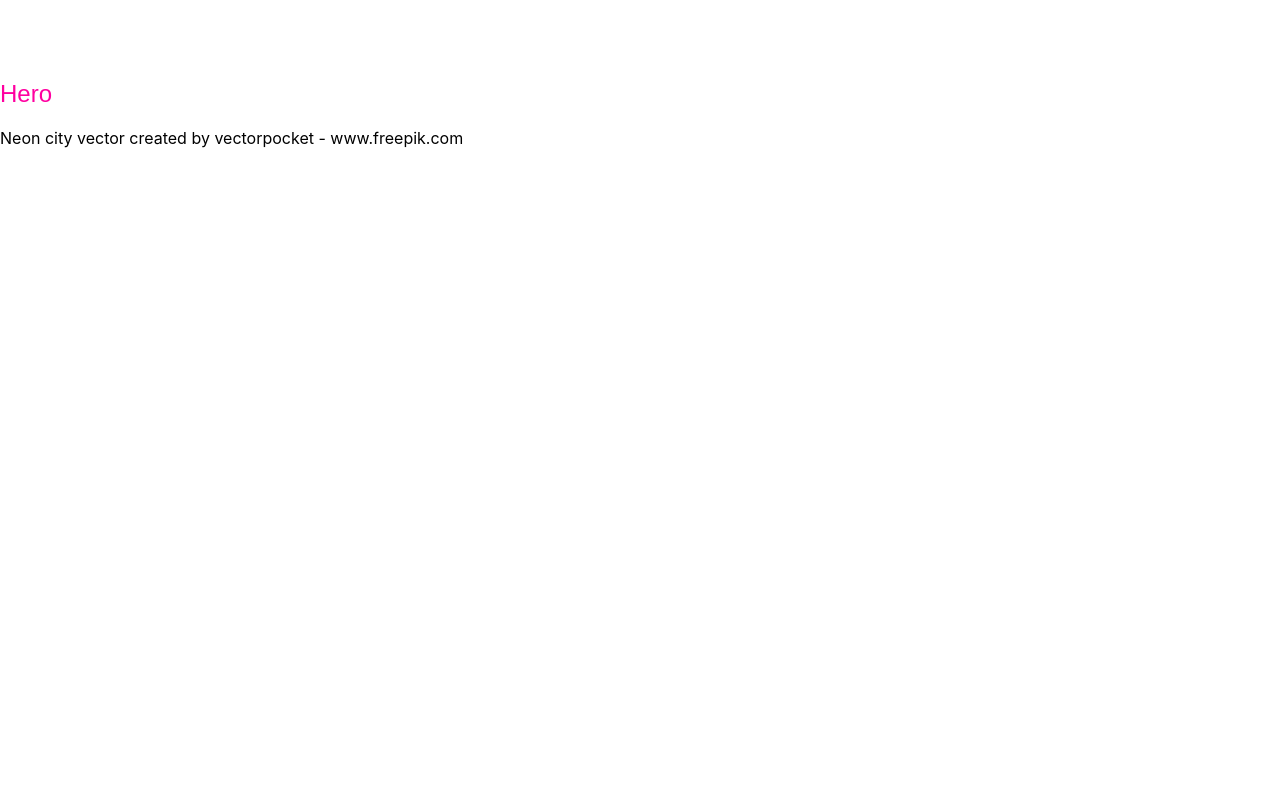
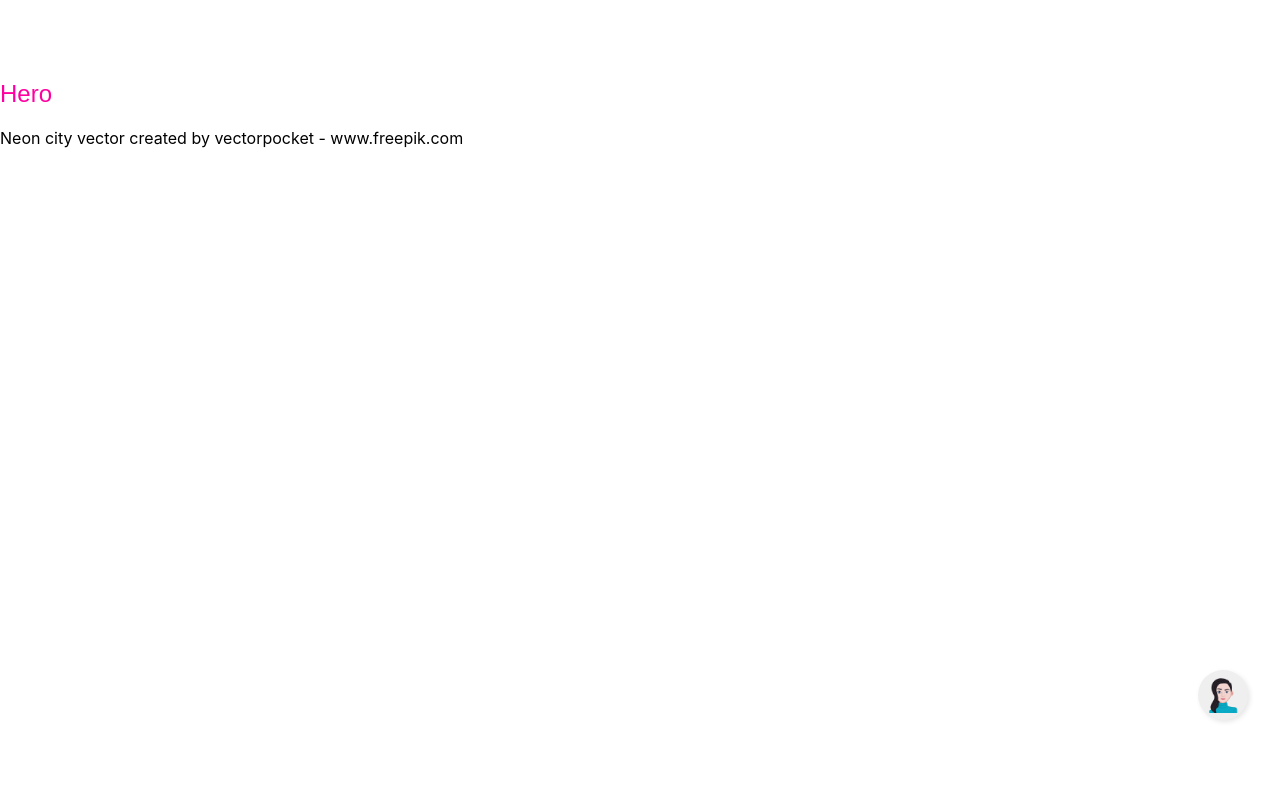
Before and after one commit to irenekyc/portfolio, a Next.js app: page / in a window 1280 px wide. Shown: the top 800 px of the page. Built offline with nearby package versions, Linux system fonts and the light colour scheme.

Commit message:
added contact floating button

```diff
--- /dev/null
+++ b/widgets/contact/Contact.module.scss
@@ -0,0 +1,86 @@
+.ic__contact {
+  position: fixed;
+  bottom: 80px;
+  right: 2rem;
+
+  &__wrapper {
+    width: 100%;
+    height: 100%;
+    border-radius: 100%;
+    position: relative;
+  }
+  &__button {
+    width: 100%;
+    height: 100%;
+    border-radius: 100%;
+    overflow: hidden;
+    cursor: pointer;
+    outline: none;
+    border: none;
+    box-shadow: 2px 2px 5px rgba(black, 0.1);
+    width: 50px;
+    height: 50px;
+    &:hover {
+      transform: scale(1.1);
+    }
+  }
+
+  &__dropdown {
+    &__wrapper {
+      width: 150px;
+      position: absolute;
+      top: 50%;
+      right: 0;
+      transform: translateY(-50%);
+      display: flex;
+      flex-direction: column;
+      align-items: flex-end;
+      justify-content: space-around;
+      height: 0px;
+      overflow: hidden;
+      z-index: -1;
+      height: 160px;
+    }
+    &__item {
+      height: 45px;
+      width: 45px;
+      border-radius: 100%;
+      background: white;
+      box-shadow: 2px 2px 5px rgba(black, 0.1);
+      transition: all 0.25s ease-in-out;
+      display: flex;
+      justify-content: center;
+      align-items: center;
+      opacity: 0;
+      &:first-child {
+        transform: translateY(100%);
+      }
+      &:nth-child(3) {
+        transform: translateY(-100%);
+      }
+
+      a {
+        display: flex;
+        justify-content: center;
+        align-items: center;
+      }
+
+      svg {
+        width: 65%;
+      }
+
+      &__active {
+        opacity: 1;
+        &:first-child {
+          transform: translateX(-120%);
+        }
+        &:nth-child(2) {
+          transform: translateX(-200%);
+        }
+        &:nth-child(3) {
+          transform: translateX(-120%);
+        }
+      }
+    }
+  }
+}
--- a/widgets/contact/Contact.tsx
+++ b/widgets/contact/Contact.tsx
@@ -1,12 +1,44 @@
-import { FunctionComponent} from 'react'
-import Section from '../../layout/section'
-import Heading from '../../components/heading'
+import { FunctionComponent, useState } from 'react'
+import Image from 'next/image'
+import styles from './Contact.module.scss'
+import classnames from 'classnames'
 
 const Contact:FunctionComponent = ()=>{
-  return <Section>
-    <Heading heading={2}>Contact</Heading>
+  const [isDropdownOpened, setIsDropdownOpened] = useState<boolean>(false)
+  return <div className={styles.ic__contact}>
+    <div className={styles.ic__contact__wrapper}>
+      <button className={styles.ic__contact__button} onClick={()=> setIsDropdownOpened(!isDropdownOpened)}>
+        <Image src="/assets/irene-avatar.png" width="50"height="50" objectFit="cover"/>
+      </button>
+      <div className={styles.ic__contact__dropdown__wrapper}>
+        <div className={classnames(styles.ic__contact__dropdown__item,{
+            [styles.ic__contact__dropdown__item__active]: isDropdownOpened
+        })}>
+          <a href="mailto:irenekayuc@gmail.com">
+          <svg xmlns="http://www.w3.org/2000/svg" viewBox="0 0 512 512"><path d="M464 64C490.5 64 512 85.49 512 112C512 127.1 504.9 141.3 492.8 150.4L275.2 313.6C263.8 322.1 248.2 322.1 236.8 313.6L19.2 150.4C7.113 141.3 0 127.1 0 112C0 85.49 21.49 64 48 64H464zM217.6 339.2C240.4 356.3 271.6 356.3 294.4 339.2L512 176V384C512 419.3 483.3 448 448 448H64C28.65 448 0 419.3 0 384V176L217.6 339.2z"/></svg>
+          </a>
 
-  </Section>
+
+        </div>
+        <div className={classnames(styles.ic__contact__dropdown__item,{
+            [styles.ic__contact__dropdown__item__active]: isDropdownOpened
+        })}>
+          <a href="">
+          <svg xmlns="http://www.w3.org/2000/svg" viewBox="0 0 448 512"><path d="M416 32H31.9C14.3 32 0 46.5 0 64.3v383.4C0 465.5 14.3 480 31.9 480H416c17.6 0 32-14.5 32-32.3V64.3c0-17.8-14.4-32.3-32-32.3zM135.4 416H69V202.2h66.5V416zm-33.2-243c-21.3 0-38.5-17.3-38.5-38.5S80.9 96 102.2 96c21.2 0 38.5 17.3 38.5 38.5 0 21.3-17.2 38.5-38.5 38.5zm282.1 243h-66.4V312c0-24.8-.5-56.7-34.5-56.7-34.6 0-39.9 27-39.9 54.9V416h-66.4V202.2h63.7v29.2h.9c8.9-16.8 30.6-34.5 62.9-34.5 67.2 0 79.7 44.3 79.7 101.9V416z"/></svg>
+          </a>
+          </div>
+          <div className={classnames(styles.ic__contact__dropdown__item,{
+            [styles.ic__contact__dropdown__item__active]: isDropdownOpened
+        })}>
+          <a href="">
+          <svg xmlns="http://www.w3.org/2000/svg" viewBox="0 0 496 512"><path d="M165.9 397.4c0 2-2.3 3.6-5.2 3.6-3.3.3-5.6-1.3-5.6-3.6 0-2 2.3-3.6 5.2-3.6 3-.3 5.6 1.3 5.6 3.6zm-31.1-4.5c-.7 2 1.3 4.3 4.3 4.9 2.6 1 5.6 0 6.2-2s-1.3-4.3-4.3-5.2c-2.6-.7-5.5.3-6.2 2.3zm44.2-1.7c-2.9.7-4.9 2.6-4.6 4.9.3 2 2.9 3.3 5.9 2.6 2.9-.7 4.9-2.6 4.6-4.6-.3-1.9-3-3.2-5.9-2.9zM244.8 8C106.1 8 0 113.3 0 252c0 110.9 69.8 205.8 169.5 239.2 12.8 2.3 17.3-5.6 17.3-12.1 0-6.2-.3-40.4-.3-61.4 0 0-70 15-84.7-29.8 0 0-11.4-29.1-27.8-36.6 0 0-22.9-15.7 1.6-15.4 0 0 24.9 2 38.6 25.8 21.9 38.6 58.6 27.5 72.9 20.9 2.3-16 8.8-27.1 16-33.7-55.9-6.2-112.3-14.3-112.3-110.5 0-27.5 7.6-41.3 23.6-58.9-2.6-6.5-11.1-33.3 2.6-67.9 20.9-6.5 69 27 69 27 20-5.6 41.5-8.5 62.8-8.5s42.8 2.9 62.8 8.5c0 0 48.1-33.6 69-27 13.7 34.7 5.2 61.4 2.6 67.9 16 17.7 25.8 31.5 25.8 58.9 0 96.5-58.9 104.2-114.8 110.5 9.2 7.9 17 22.9 17 46.4 0 33.7-.3 75.4-.3 83.6 0 6.5 4.6 14.4 17.3 12.1C428.2 457.8 496 362.9 496 252 496 113.3 383.5 8 244.8 8zM97.2 352.9c-1.3 1-1 3.3.7 5.2 1.6 1.6 3.9 2.3 5.2 1 1.3-1 1-3.3-.7-5.2-1.6-1.6-3.9-2.3-5.2-1zm-10.8-8.1c-.7 1.3.3 2.9 2.3 3.9 1.6 1 3.6.7 4.3-.7.7-1.3-.3-2.9-2.3-3.9-2-.6-3.6-.3-4.3.7zm32.4 35.6c-1.6 1.3-1 4.3 1.3 6.2 2.3 2.3 5.2 2.6 6.5 1 1.3-1.3.7-4.3-1.3-6.2-2.2-2.3-5.2-2.6-6.5-1zm-11.4-14.7c-1.6 1-1.6 3.6 0 5.9 1.6 2.3 4.3 3.3 5.6 2.3 1.6-1.3 1.6-3.9 0-6.2-1.4-2.3-4-3.3-5.6-2z"/></svg>
+          </a>
+          </div>
+
+      </div>
+    </div>
+
+  </div>
 }
 
 export default Contact
```
Also changed, not shown: public/assets/irene-avatar.png (added).
